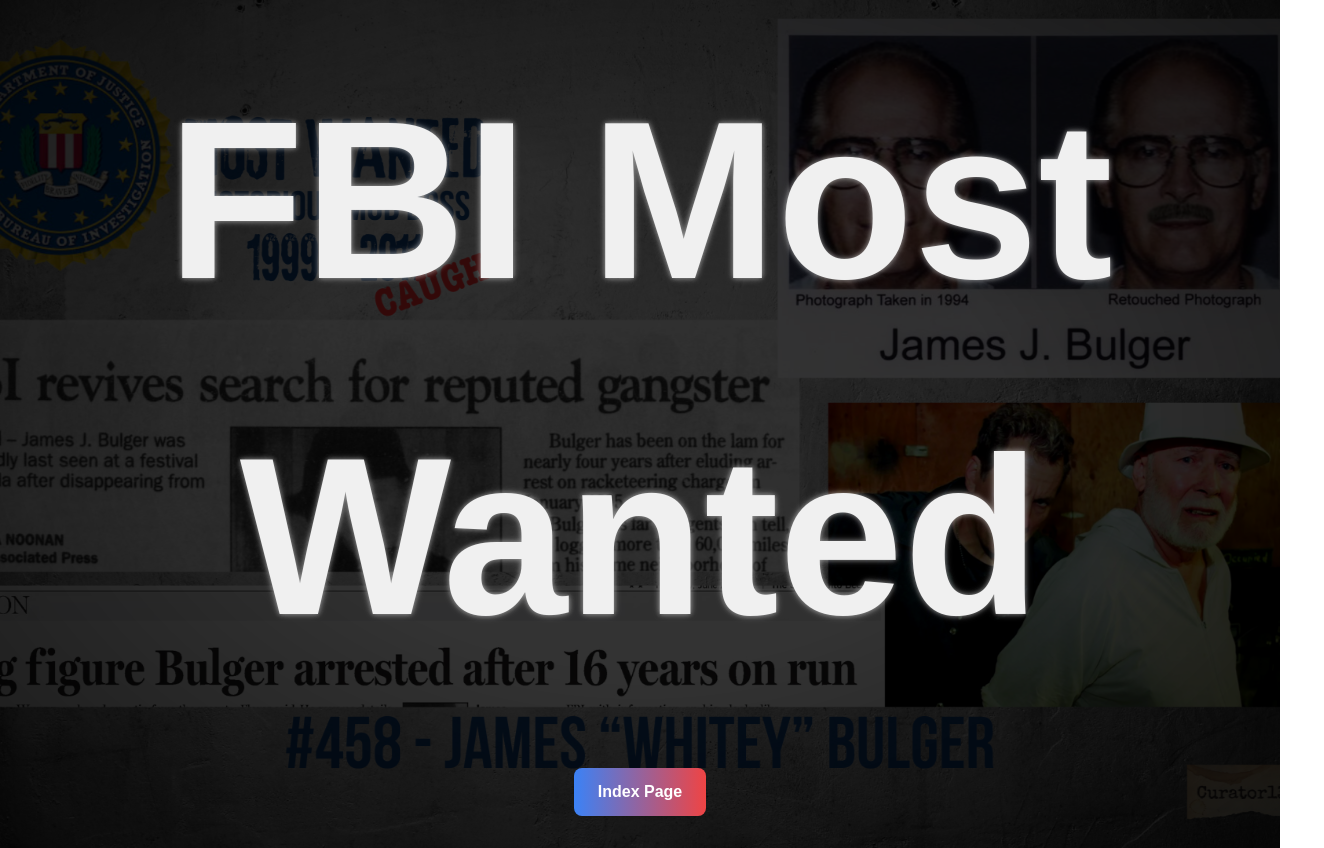
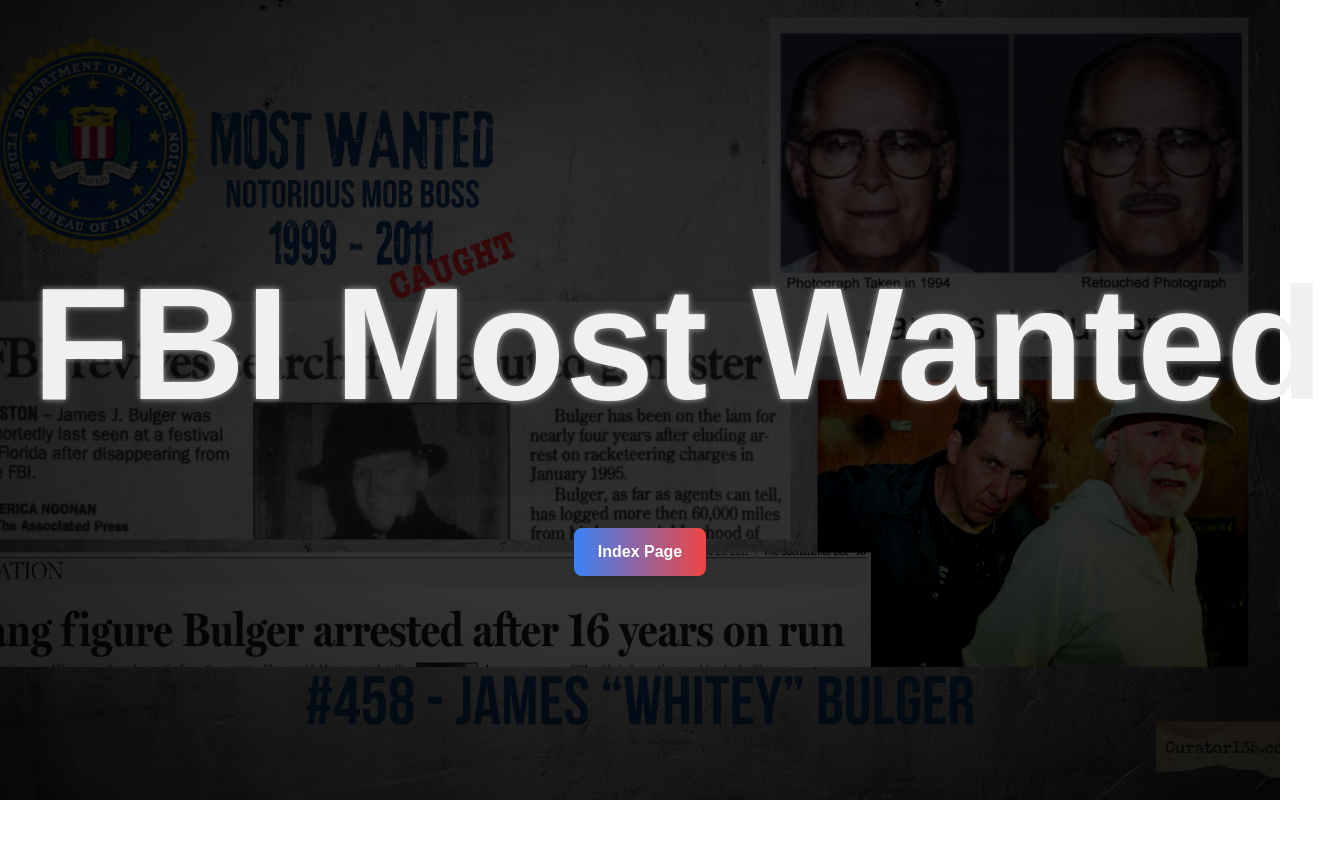
Before and after one commit to dylondark/isp-final-project, a Next.js app: page / in a window 1280 px wide. Shown: the whole page, 1324 px wide, since content can reach past the window. After the commit the page ends 800 px from the top, so only its background shows below. Built offline with nearby package versions, Linux system fonts and the light colour scheme.

Commit message:
Fix text size on laptops

```diff
--- a/app/globals.css
+++ b/app/globals.css
@@ -22,15 +22,16 @@ body {
 
 /* Custom class for massive text */
 .massive-text {
-  font-size: 14rem; /* Adjust the size as needed */
+  font-size: 20vmin; /* Adjust the size as needed */
   font-weight: bold;
   text-align: center;
-  color: #f0f0f0; /* Set text color to white */
+  color: #f0f0f0;
   text-shadow:
     0 0 4px rgba(255, 255, 255, 0.3),
     0 0 6px rgba(255, 255, 255, 0.2),
     0 0 8px rgba(255, 255, 255, 0.15),
     0 0 10px rgba(255, 255, 255, 0.1);
+  white-space: nowrap;
 }
 
 /* Remove z-index from .background-rotation */
@@ -45,7 +46,7 @@ body {
   left: 0;
   width: 100%;
   height: 100%;
-  z-index: -1; /* Place behind the content */
+  z-index: -1;
   overflow: hidden;
 }
 
@@ -115,5 +116,5 @@ body {
   width: 100%;
   height: 100%;
   background: rgba(0, 0, 0, 0.8);
-  z-index: 0; /* Below content, above background */
+  z-index: 0;
 }
```
